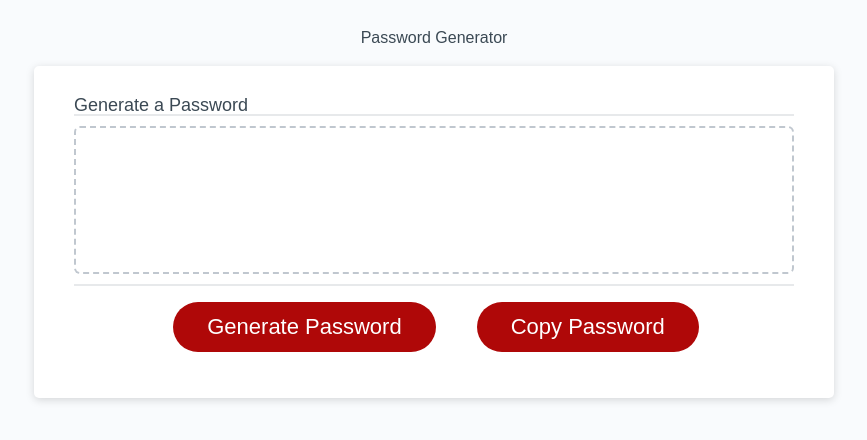
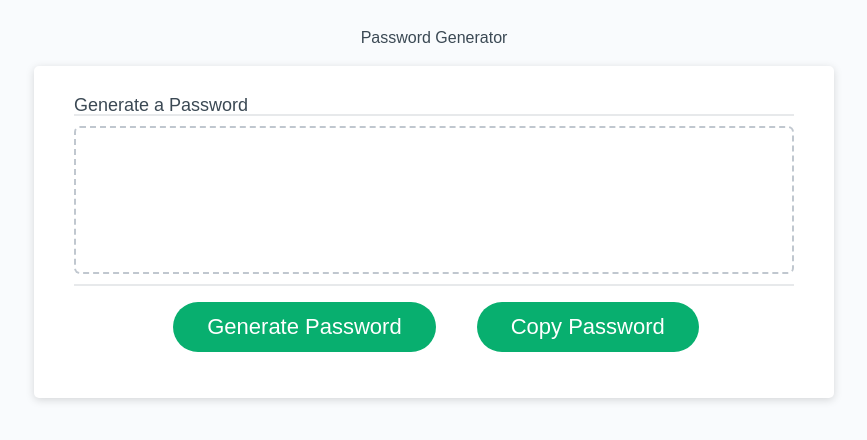
Before and after one commit to 404pandas/password-generator, a plain HTML site: page index.html in a window 1280 px wide. Shown: the whole page, without its empty margins (206-1073 px from the left). Drawn offline with Linux system fonts and the light colour scheme.

Commit message:
Changed css to see if it fixes live environment

```diff
--- a/Assets/css/style.css
+++ b/Assets/css/style.css
@@ -74,7 +74,7 @@ header {
 
 .btn {
   border: none;
-  background-color: hsl(360, 91%, 36%);
+  background-color: rgb(8, 175, 111);
   border-radius: 25px;
   box-shadow: rgba(0, 0, 0, 0.1) 0px 1px 6px 0px rgba(0, 0, 0, 0.2) 0px 1px 1px
     0px;
```
